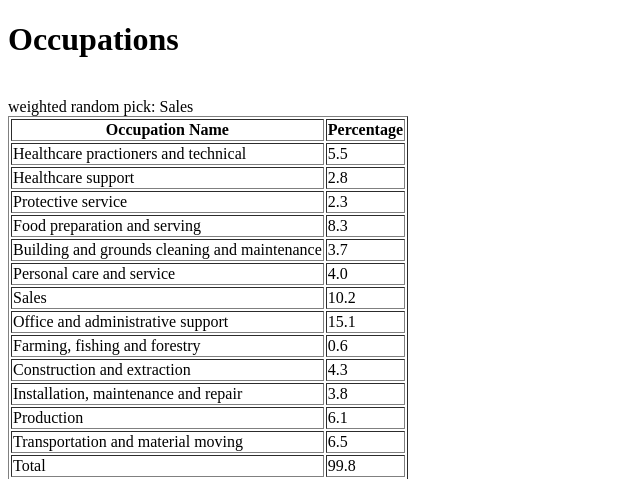
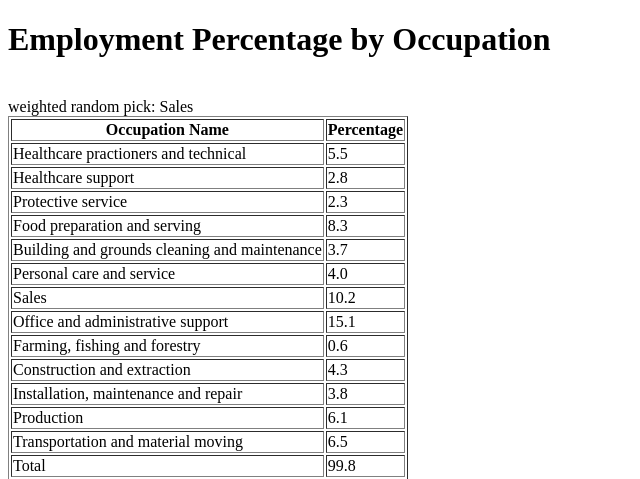
Before and after one commit to DenChen11214/SoftDev, a Flask app: page /occupations in a window 1280 px wide. Shown: the top 479 px of the page, without its empty margins (0-640 px from the left). Run offline with Flask 2, Linux system fonts and the light colour scheme.

Commit message:
Update template.html
changed heading

```diff
--- a/10_occupy_flask_st/templates/template.html
+++ b/10_occupy_flask_st/templates/template.html
@@ -4,7 +4,7 @@
         <title>Occupations</title>
     </head>
     <body>
-        <h1>Occupations</h1>
+        <h1>Employment Percentage by Occupation</h1>
         <br>
         {{ randomOcc }}
         <br>
```
